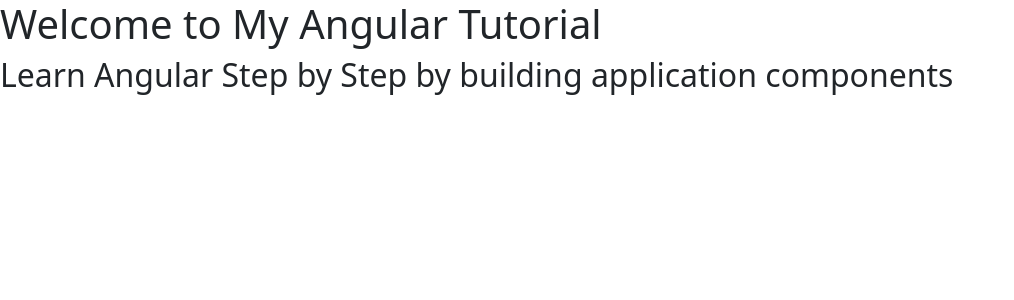
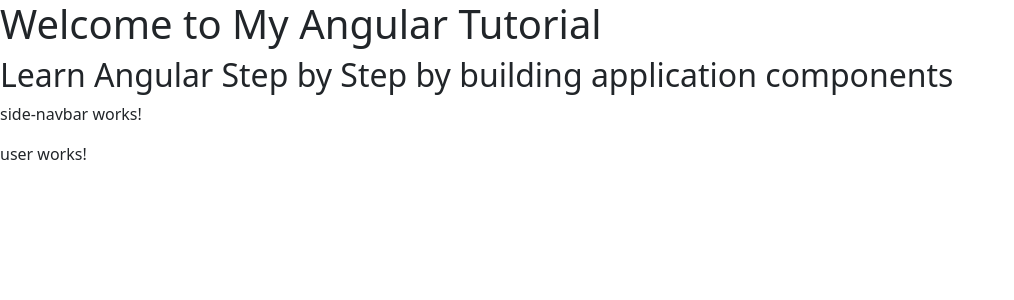
Before and after one commit to Harish0512-design/angulartuto, an Angular app: page / in a window 1280 px wide. Shown: the top 300 px of the page, without its empty margins (0-1014 px from the left). Built offline with nearby package versions, Linux system fonts and the light colour scheme.

Commit message:
include user, product components in app component

```diff
--- a/src/app/app.html
+++ b/src/app/app.html
@@ -1,2 +1,5 @@
 <h1>Welcome to My Angular Tutorial</h1>
 <h2> Learn Angular Step by Step by building application components</h2>
+
+<app-side-navbar></app-side-navbar>
+<app-user></app-user>
--- a/src/app/app.ts
+++ b/src/app/app.ts
@@ -1,9 +1,11 @@
 import { Component, signal } from '@angular/core';
 import { RouterOutlet } from '@angular/router';
+import { SideNavbar } from "./components/side-navbar/side-navbar";
+import { User } from "./components/user/user";
 
 @Component({
   selector: 'app-root',
-  imports: [RouterOutlet],
+  imports: [RouterOutlet, SideNavbar, User],
   templateUrl: './app.html',
   styleUrl: './app.css'
 })
```
